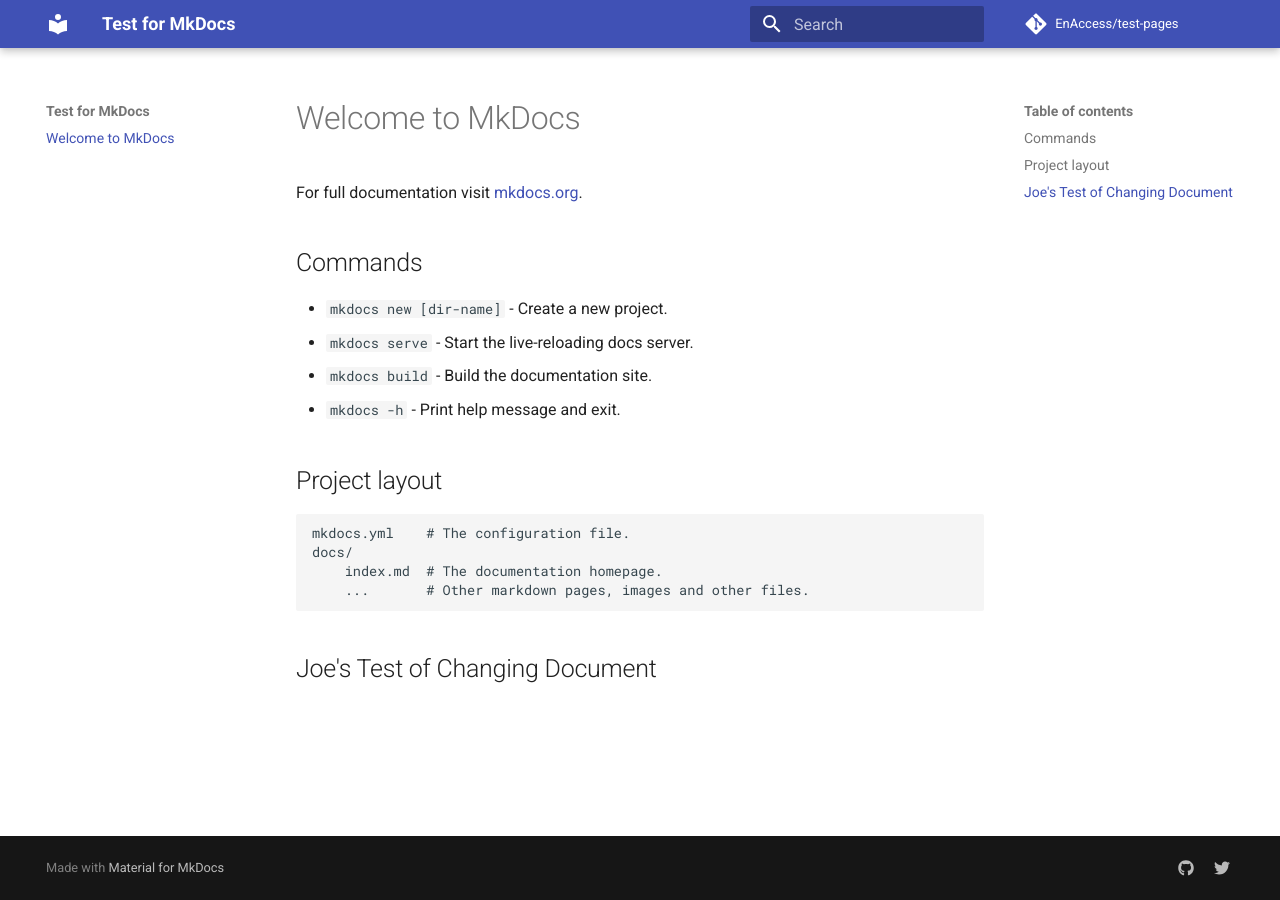
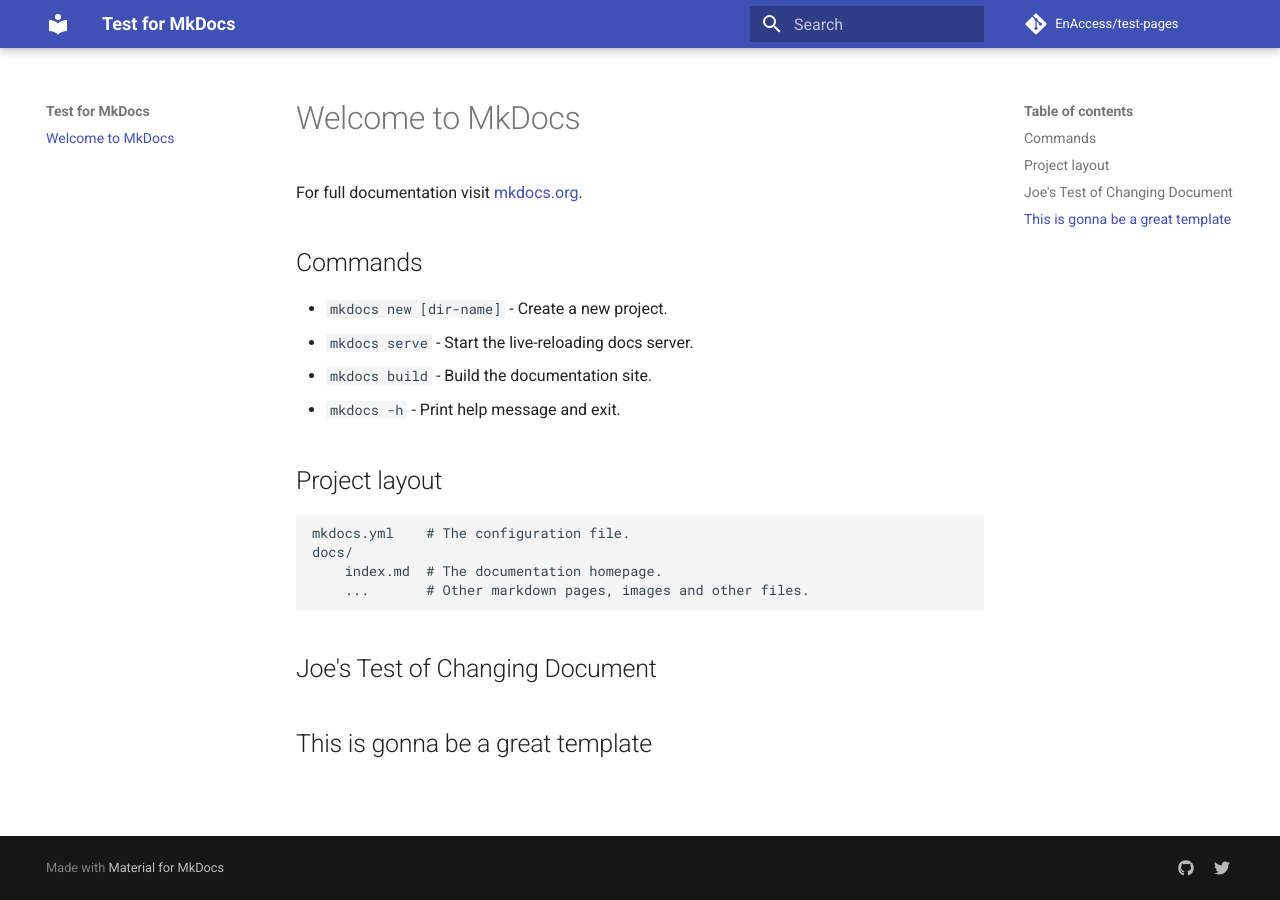
Before and after one commit to EnAccess/test-pages, an MkDocs documentation site: the page built from docs/index.md, in a window 1280 px wide. Built offline with MkDocs 1.6.1 and Material for MkDocs 9.7.7, drawn with Linux system fonts in a browser that asks for light colours; comment, search, counter and statistics services are not loaded.

Commit message:
Update index.md

```diff
--- a/docs/index.md
+++ b/docs/index.md
@@ -17,3 +17,5 @@ For full documentation visit [mkdocs.org](https://www.mkdocs.org).
         ...       # Other markdown pages, images and other files.
 
 ## Joe's Test of Changing Document
+
+## This is gonna be a great template
```
